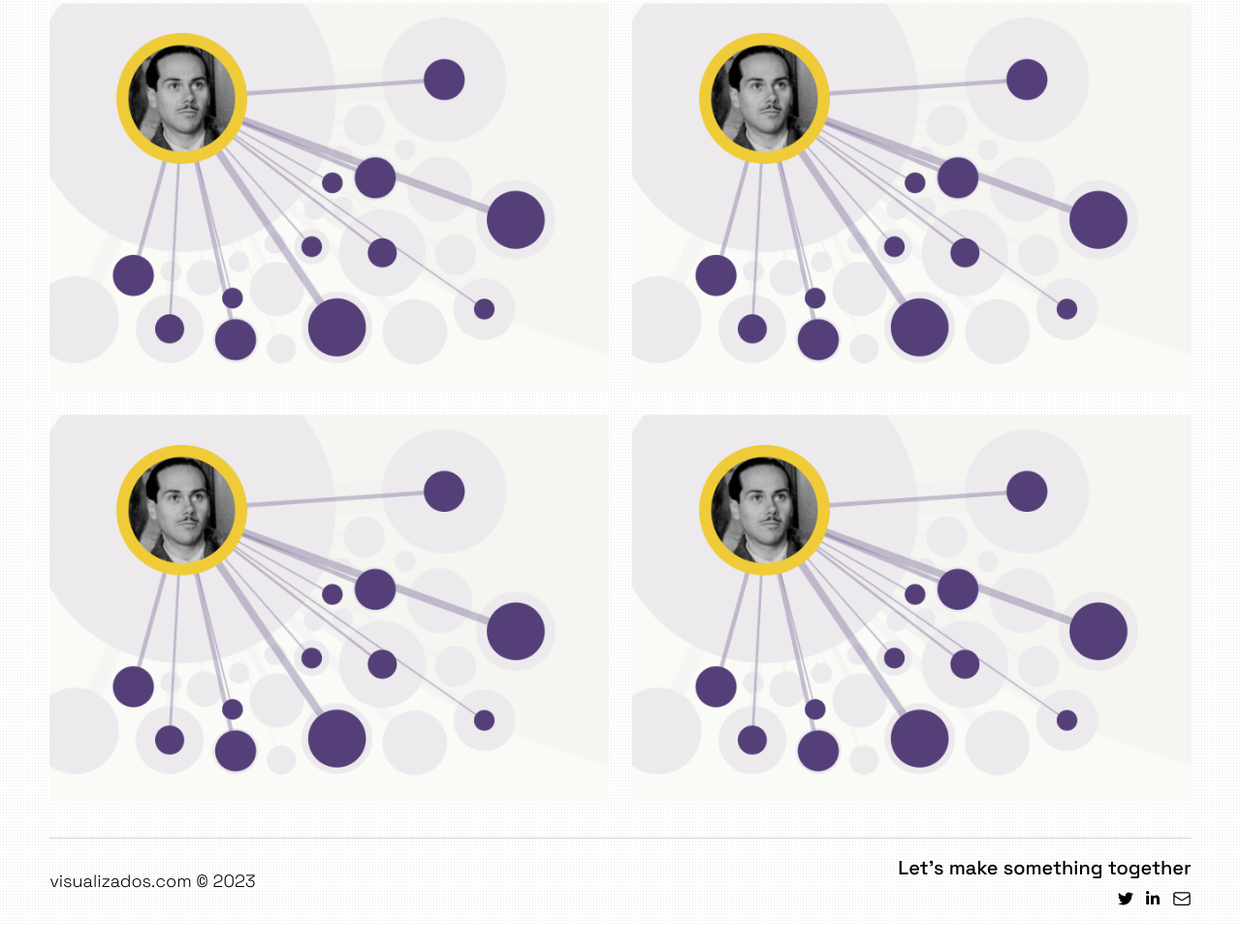
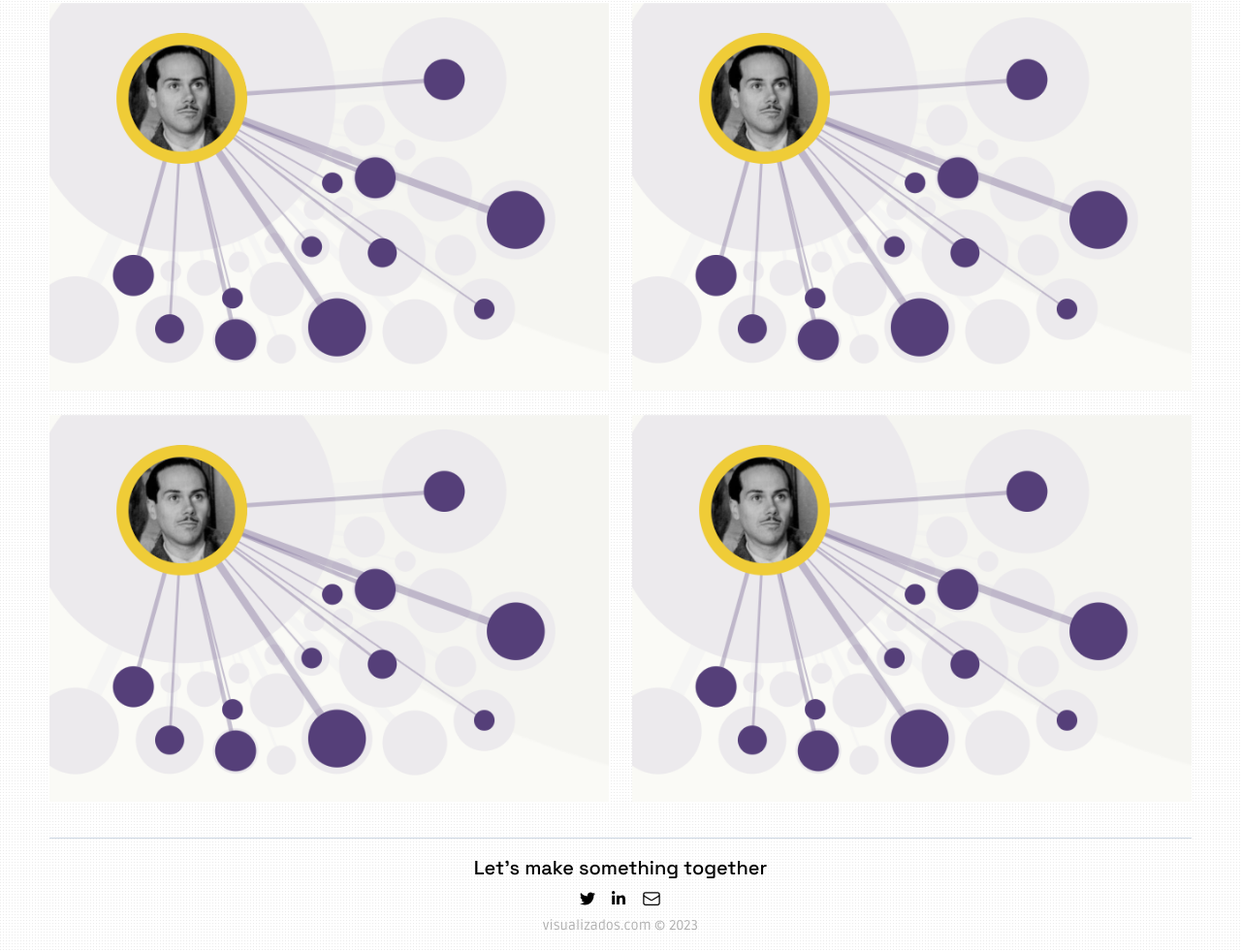
Before and after one commit to maritrinez/visualizados2022, a website: page public/index.html in a window 1280 px wide. Shown: the part 1082-2063 px from the top of the page at 97% size. Before the commit the page ends 2035 px from the top, so only its background shows below. Drawn offline with Linux system fonts and the light colour scheme; files whose address does not match are found by name.

Commit message:
final footer design

```diff
--- a/public/index.html
+++ b/public/index.html
@@ -238,28 +238,29 @@
 
 
     <footer class="pt-9 z-30">
-      <div class="layout border-t border-t-slate-300 py-4 flex items-start justify-between md:items-center">
+      <div class="layout border-t border-t-slate-300 py-4 flex items-start justify-center">
 
-          <div class="text-xs xs:text-base md:text-lg">visualizados.com &copy; 2023</div>
-          <div class="flex flex-col space-y-2 items-end">
+          <div class="font-sans hidden text-xs xs:text-base md:text-sm">visualizados.com &copy; 2023</div>
+          <div class="flex flex-col space-y-2 items-center">
             <p class="font-medium text-right mt-0 self-start">Let's make something together</p>
-            <div class="flex items-center space-x-3">
+            <div class="flex items-center">
               <!-- Twitter -->
-              <a class="hover:animate-glow hover:text-lime peer-hover:animate-[glow_0.3s_1_0.1s] " href="https://twitter.com/maritrinez" target="_blank">
+              <a class="mx-2 hover:animate-glow hover:text-lime" href="https://twitter.com/maritrinez" target="_blank">
                 <svg xmlns="http://www.w3.org/2000/svg" viewBox="0 0 512 512" class="w-4 h-4"><!--! Font Awesome Pro 6.0.0 by @fontawesome - https://fontawesome.com License - https://fontawesome.com/license (Commercial License) Copyright 2022 Fonticons, Inc. --><path fill="currentColor" d="M459.37 151.716c.325 4.548.325 9.097.325 13.645 0 138.72-105.583 298.558-298.558 298.558-59.452 0-114.68-17.219-161.137-47.106 8.447.974 16.568 1.299 25.34 1.299 49.055 0 94.213-16.568 130.274-44.832-46.132-.975-84.792-31.188-98.112-72.772 6.498.974 12.995 1.624 19.818 1.624 9.421 0 18.843-1.3 27.614-3.573-48.081-9.747-84.143-51.98-84.143-102.985v-1.299c13.969 7.797 30.214 12.67 47.431 13.319-28.264-18.843-46.781-51.005-46.781-87.391 0-19.492 5.197-37.36 14.294-52.954 51.655 63.675 129.3 105.258 216.365 109.807-1.624-7.797-2.599-15.918-2.599-24.04 0-57.828 46.782-104.934 104.934-104.934 30.213 0 57.502 12.67 76.67 33.137 23.715-4.548 46.456-13.32 66.599-25.34-7.798 24.366-24.366 44.833-46.132 57.827 21.117-2.273 41.584-8.122 60.426-16.243-14.292 20.791-32.161 39.308-52.628 54.253z"/></svg>
               </a>
               <!-- Linkedin -->
-              <a class="hover:animate-glow hover:text-lime peer-hover:animate-[glow_0.3s_1_0.20s]" href="https://www.linkedin.com/in/mtnez/" target="_blank">
+              <a class="mx-2 hover:animate-glow hover:text-lime" href="https://www.linkedin.com/in/mtnez/" target="_blank">
                 <svg xmlns="http://www.w3.org/2000/svg" viewBox="0 0 448 512" class="w-4 h-4"><!--! Font Awesome Pro 6.0.0 by @fontawesome - https://fontawesome.com License - https://fontawesome.com/license (Commercial License) Copyright 2022 Fonticons, Inc. --><path fill="currentColor" d="M100.28 448H7.4V148.9h92.88zM53.79 108.1C24.09 108.1 0 83.5 0 53.8a53.79 53.79 0 0 1 107.58 0c0 29.7-24.1 54.3-53.79 54.3zM447.9 448h-92.68V302.4c0-34.7-.7-79.2-48.29-79.2-48.29 0-55.69 37.7-55.69 76.7V448h-92.78V148.9h89.08v40.8h1.3c12.4-23.5 42.69-48.3 87.88-48.3 94 0 111.28 61.9 111.28 142.3V448z"/></svg>
               </a>
                <!-- mail -->
-               <a class="hover:animate-glow hover:text-lime peer-hover:animate-[glow_0.3s_1_0.25s]" href="https://www.linkedin.com/in/mtnez/" target="_blank">
+               <a class="mx-2 hover:animate-glow hover:text-lime" href="https://www.linkedin.com/in/mtnez/" target="_blank">
                 <svg xmlns="http://www.w3.org/2000/svg" fill="none" viewBox="0 0 24 24" stroke-width="1.5" stroke="currentColor" class="peer w-5 h-5">
                   <path stroke-linecap="round" stroke-linejoin="round" d="M21.75 6.75v10.5a2.25 2.25 0 01-2.25 2.25h-15a2.25 2.25 0 01-2.25-2.25V6.75m19.5 0A2.25 2.25 0 0019.5 4.5h-15a2.25 2.25 0 00-2.25 2.25m19.5 0v.243a2.25 2.25 0 01-1.07 1.916l-7.5 4.615a2.25 2.25 0 01-2.36 0L3.32 8.91a2.25 2.25 0 01-1.07-1.916V6.75" />
                 </svg>
                 <p id="mailto-message" class="absolute bottom-0 mb-12 bg-orange-400 opacity-0 transition-opacity duration-300 peer-hover:opacity-100">Click to copy email address</p>
               </a>
             </div>
+            <div class="font-sans text-xs opacity-30 md:text-sm">visualizados.com &copy; 2023</div>
         </div>
 
       </div>
```
Also changed, not shown: public/assets/styles.css.
